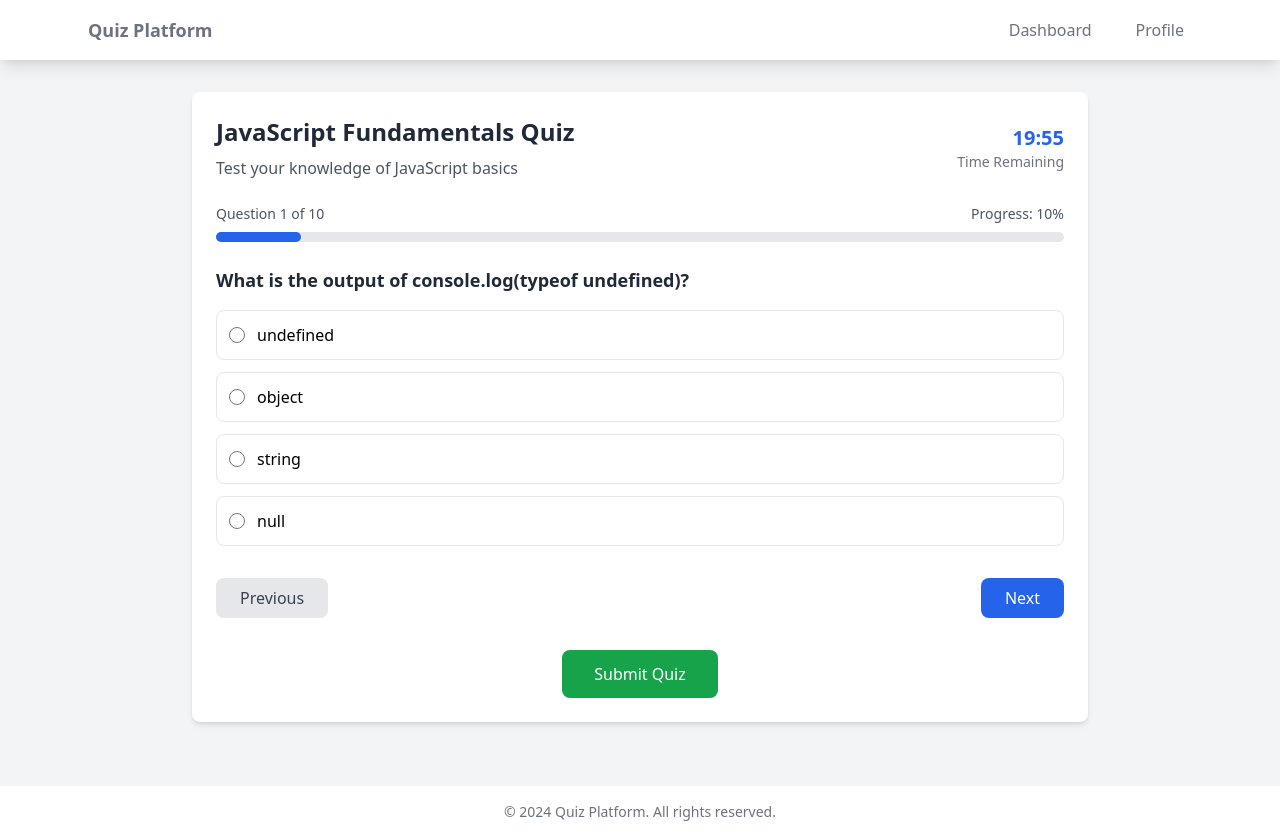
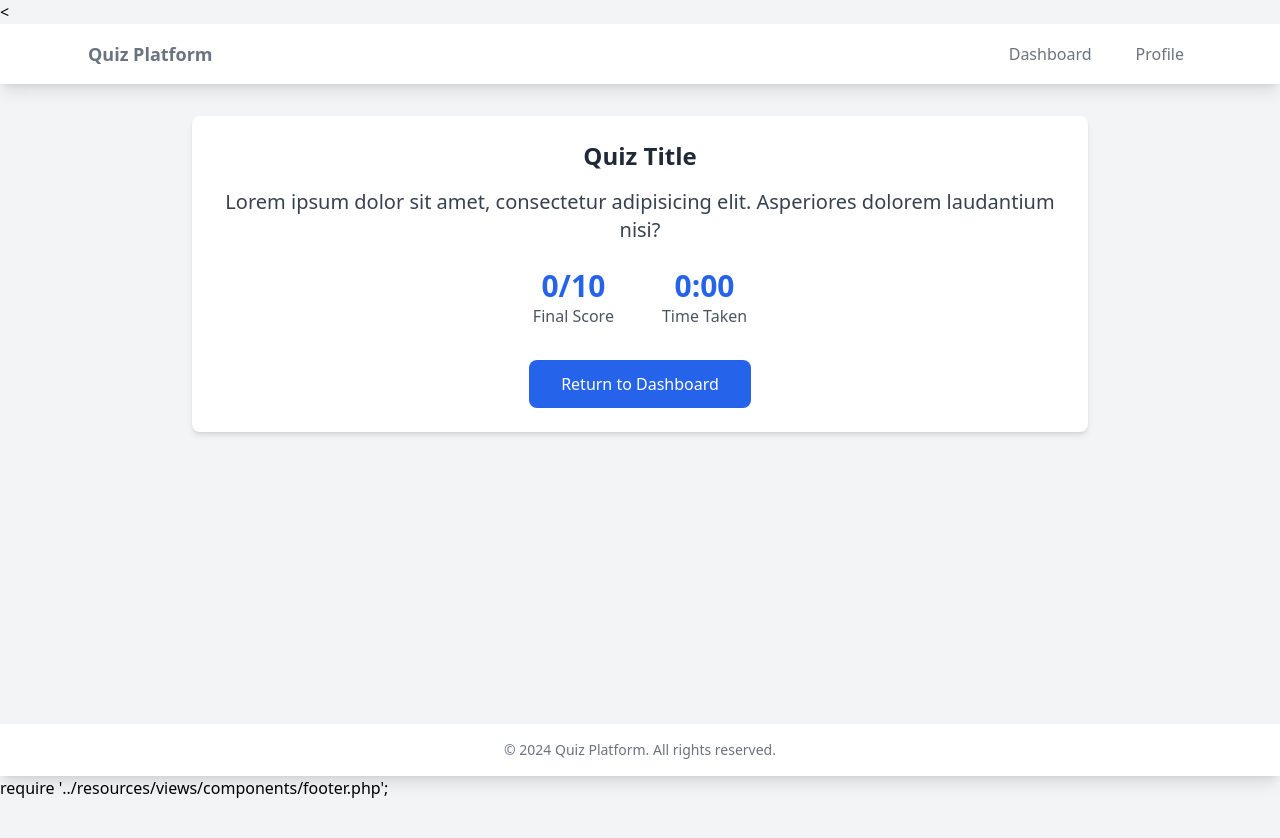
Before and after one commit to xiyobi/quiz-app-ui, a PHP site: page /take_quiz in a window 1280 px wide. After the commit the page ends 798 px from the top, so only its background shows below. Run offline with PHP 8.4, Linux system fonts and the light colour scheme; some libraries are stand-ins or nearby versions.

Commit message:
Patch: take_quiz

```diff
--- a/resources/views/quiz/take_quiz.php
+++ b/resources/views/quiz/take_quiz.php
@@ -8,19 +8,19 @@
 </head>
 <body class="flex flex-col min-h-screen bg-gray-100">
 <!-- Navigation -->
-<nav class="bg-white shadow-lg">
+<<nav class="bg-white shadow-lg">
     <div class="max-w-6xl mx-auto px-4">
         <div class="flex justify-between">
             <div class="flex space-x-7">
                 <div>
-                    <a href="index.html" class="flex items-center py-4 px-2">
+                    <a href="/index" class="flex items-center py-4 px-2">
                         <span class="font-semibold text-gray-500 text-lg">Quiz Platform</span>
                     </a>
                 </div>
             </div>
             <div class="flex items-center space-x-3">
-                <a href="dashboard.html" class="py-2 px-4 text-gray-500 hover:text-gray-700">Dashboard</a>
-                <a href="profile.html" class="py-2 px-4 text-gray-500 hover:text-gray-700">Profile</a>
+                <a href="/dashboard" class="py-2 px-4 text-gray-500 hover:text-gray-700">Dashboard</a>
+                <a href="/profile" class="py-2 px-4 text-gray-500 hover:text-gray-700">Profile</a>
             </div>
         </div>
     </div>
@@ -28,7 +28,28 @@
 
 <!-- Main Content -->
 <main class="flex-grow container mx-auto px-4 py-8">
-    <div class="max-w-4xl mx-auto bg-white rounded-lg shadow-md p-6">
+    <div id="results-card" class="max-w-4xl mx-auto bg-white rounded-lg shadow-md p-6">
+        <div class="text-center">
+            <h2 class="text-2xl font-bold text-gray-800 mb-4">Quiz Title</h2>
+            <p class="text-xl text-gray-700 mb-6">Lorem ipsum dolor sit amet, consectetur adipisicing elit. Asperiores dolorem laudantium nisi?</p>
+
+            <div class="flex justify-center space-x-12 mb-8">
+                <div class="text-center">
+                    <p class="text-3xl font-bold text-blue-600" id="final-score">0/10</p>
+                    <p class="text-gray-600">Final Score</p>
+                </div>
+                <div class="text-center">
+                    <p class="text-3xl font-bold text-blue-600" id="time-taken">0:00</p>
+                    <p class="text-gray-600">Time Taken</p>
+                </div>
+            </div>
+
+            <a href="dashboard.html" class="inline-block px-8 py-3 bg-blue-600 text-white rounded-lg hover:bg-blue-700">
+                Return to Dashboard
+            </a>
+        </div>
+    </div>
+    <div class="max-w-4xl mx-auto bg-white rounded-lg shadow-md p-6 hidden" id="questionContainer">
         <!-- Quiz Header -->
         <div class="flex justify-between items-center mb-6">
             <div>
@@ -96,8 +117,28 @@
             </button>
         </div>
     </div>
+    <div id="results-card" class="max-w-4xl mx-auto bg-white rounded-lg shadow-md p-6 hidden">
+        <div class="text-center">
+            <h2 class="text-2xl font-bold text-gray-800 mb-4">Quiz Complete!</h2>
+            <h3 class="text-xl text-gray-700 mb-6">JavaScript Fundamentals Quiz</h3>
+
+            <div class="flex justify-center space-x-12 mb-8">
+                <div class="text-center">
+                    <p class="text-3xl font-bold text-blue-600" id="final-score">0/10</p>
+                    <p class="text-gray-600">Final Score</p>
+                </div>
+                <div class="text-center">
+                    <p class="text-3xl font-bold text-blue-600" id="time-taken">0:00</p>
+                    <p class="text-gray-600">Time Taken</p>
+                </div>
+            </div>
+
+            <a href="dashboard.html" class="inline-block px-8 py-3 bg-blue-600 text-white rounded-lg hover:bg-blue-700">
+                Return to Dashboard
+            </a>
+        </div>
+    </div>
 </main>
-
 <!-- Footer -->
 <footer class="bg-white shadow-lg mt-8">
     <div class="max-w-6xl mx-auto px-4 py-4">
@@ -242,10 +283,31 @@
         });
 
         document.getElementById('submit-quiz').addEventListener('click', () => {
+            if (currentQuestionIndex >= 2) {
+                currentQuestionIndex--;
+            }
             console.log(currentQuestionIndex);
-            // Handle quiz submission
+            console.log(questions[currentQuestionIndex]);
+            questions.splice(currentQuestionIndex, 1);
+            let question = takeQuiz(currentQuestionIndex),
+                questionElement = document.getElementById('question'),
+                questionContainer = document.getElementById('questionContainer');
+            if (question) {
+                questionElement.textContent = question.question;
+                options.innerHTML = '';
+                question.options.forEach((option) => {
+                    options.innerHTML += `
+                <label class="flex items-center p-3 border rounded-lg cursor-pointer hover:bg-gray-50">
+                    <input type="radio" name="answer" class="h-4 w-4 text-blue-600" value="${option.id}">
+                    <span class="ml-3">${option.option_text}</span>
+                </label>`
+                });
+            } else {
+                questionContainer.innerHTML = '';
+                document.getElementById('results-card').classList.remove('hidden');
+            }
         });
     });
 </script>
-</body>
-</html>
+
+require '../resources/views/components/footer.php';
```
